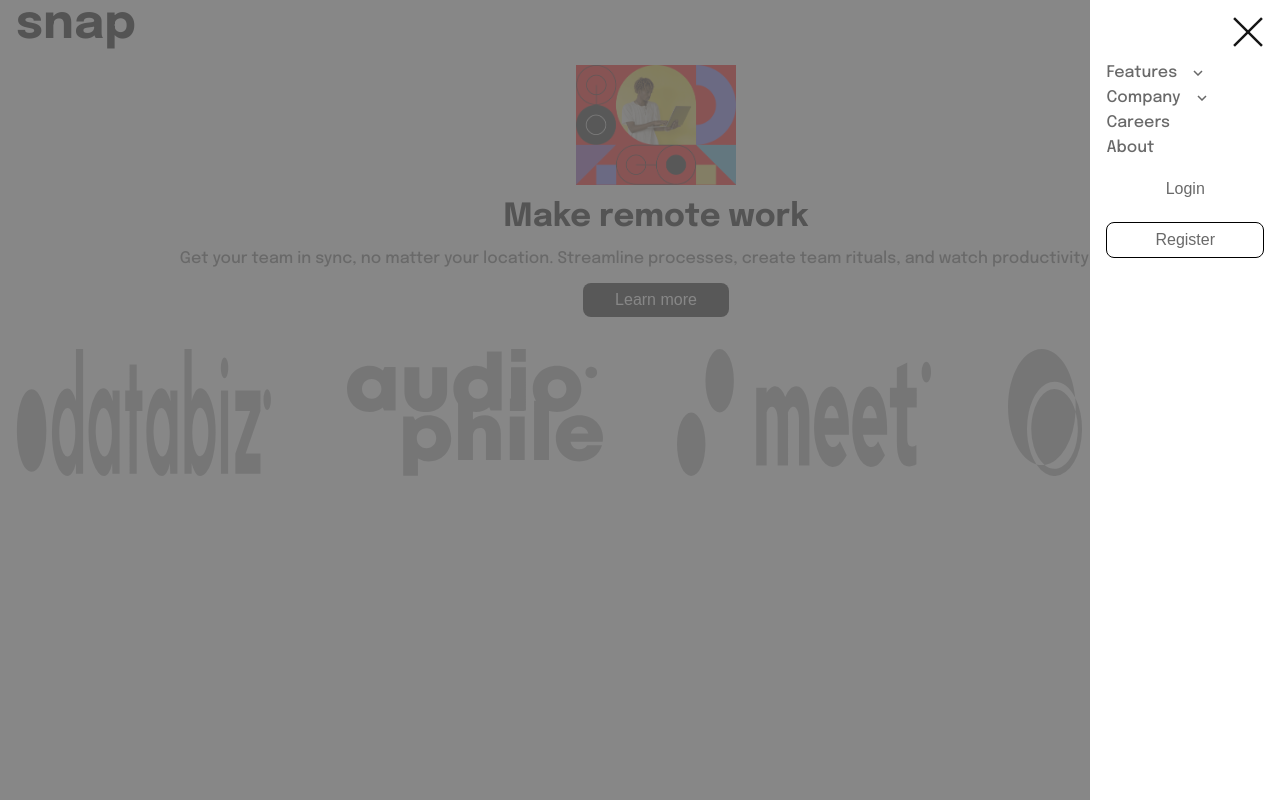
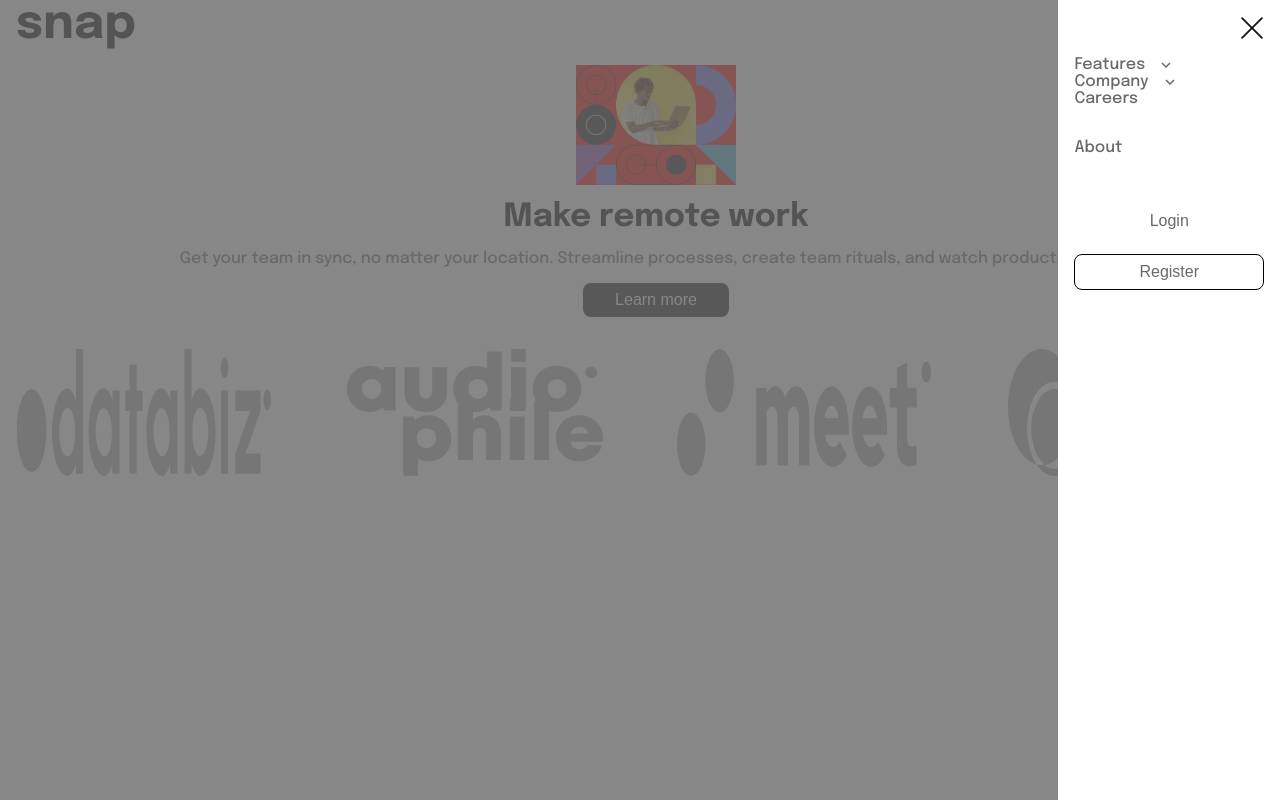
Before and after one commit to riwepo/fem-intro-section-with-dropdown-navigation, a React (Create React App) app: page / in a window 1280 px wide. Both pictures are taken after a click on the picture 1248 px from the left and 29 px from the top of the page. Built offline with nearby package versions, Linux system fonts and the light colour scheme.

Commit message:
reduce icon size

```diff
--- a/src/components/MenuActive.module.css
+++ b/src/components/MenuActive.module.css
@@ -14,8 +14,8 @@
 }
 
 .closeIcon {
-  width: 2rem;
-  height: 2rem;
+  width: 1.5rem;
+  height: 1.5rem;
   cursor: pointer;
   margin-left: auto;
 }
@@ -41,7 +41,7 @@
   display: flex;
   flex-direction: column;
   justify-content: space-between;
-  gap: 0.5rem;
+  /* gap: 2rem; */
   align-content: flex-start;
   align-items: flex-start;
 }
@@ -50,10 +50,11 @@
   text-decoration: none;
   font: inherit;
   color: var(--medium-gray-color);
+  margin-bottom: 2rem;
 }
 
 .button {
-  padding: 0.5rem 3rem;
+  padding: 0.5rem 4rem;
   border-radius: 0.5rem;
   border: none;
   background-color: var(--white-color);
```
